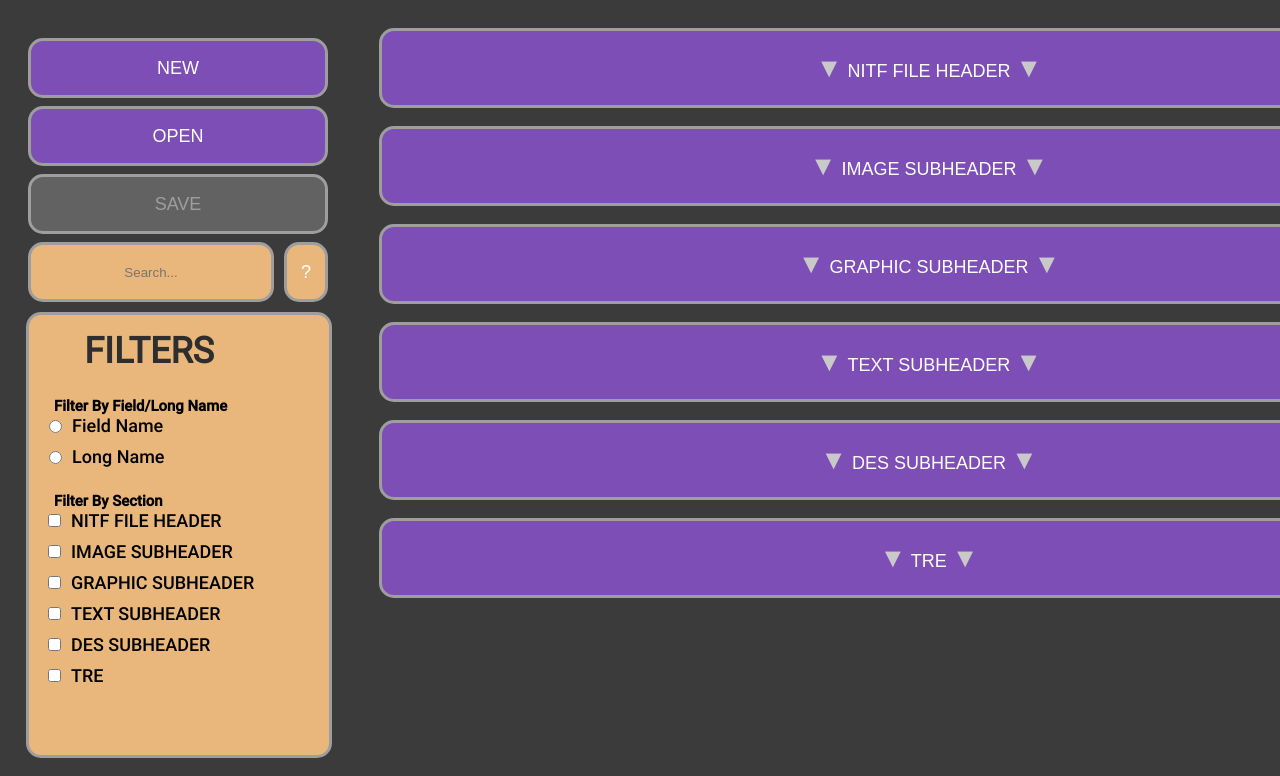
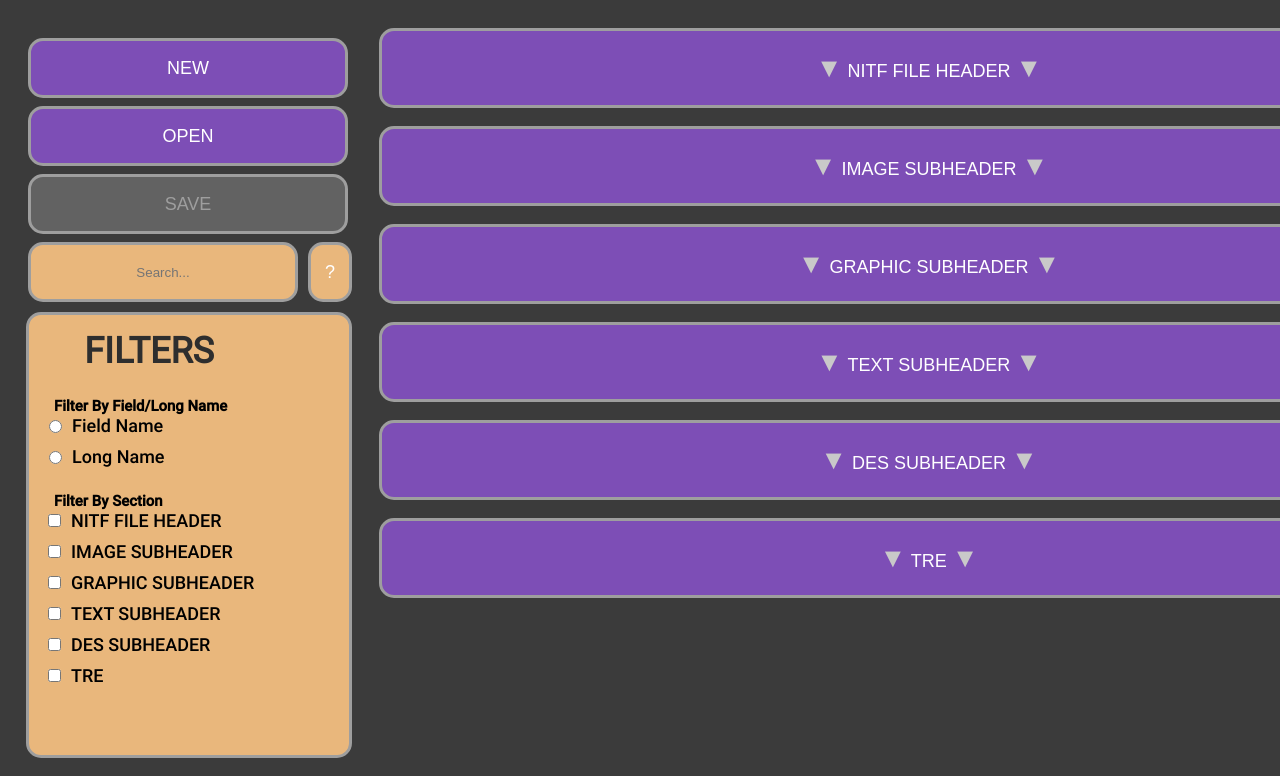
Before and after one commit to aramis-matos/RE-UI-Remake, a React (Vite) app: page / in a window 1280 px wide. Shown: the top 776 px of the page. Built offline with nearby package versions, Linux system fonts and the light colour scheme; the HTML template or start-up script is replaced by a standard one.

Commit message:
alignment fixes

```diff
--- a/src/index.css
+++ b/src/index.css
@@ -103,7 +103,7 @@ button {
   background-color: var(--p500);
   border: 3px solid var(--n400);
   border-radius: 15px;
-  width: 100%;
+  width: 320px;
   height: 80px;
   text-align: center;
   font-size: 18px;
@@ -321,7 +321,6 @@ button.delete {
 /*Search bar*/
 .helpSearch{
   height: 60px;
-  max-width: 300px;
   margin: 0px;
   display: flex;
   flex-direction: horizontal;
@@ -333,7 +332,7 @@ button.delete {
   outline: solid;
   outline-width: 0px;
   outline-color: var(--n500);
-  width: 250px;
+  width: 260px;
   text-align: center;
   color: var(--n100);
   margin: 0px 10px 0px 0px;
@@ -1005,7 +1004,7 @@ button.back-nav {
   margin: 20px;
   display: flex;
   flex-direction: column;
-  max-width: 300px;
+  min-width: 320px;
   margin-top: 0px;
 }
 .left-panel > .content {
```
